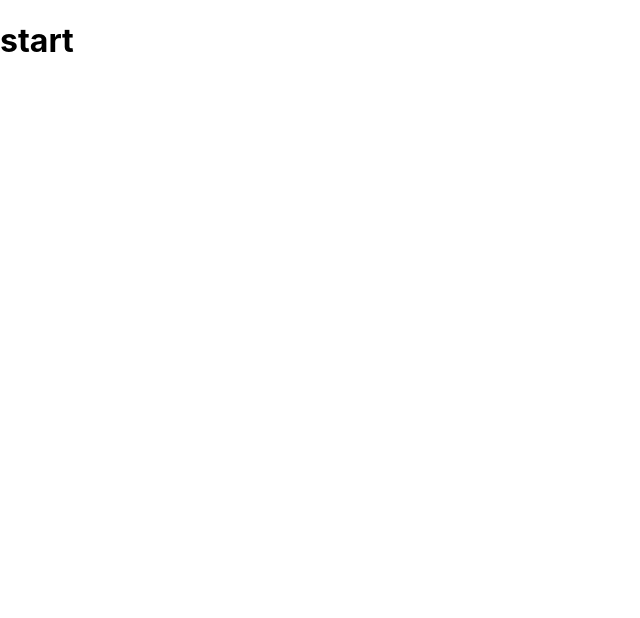
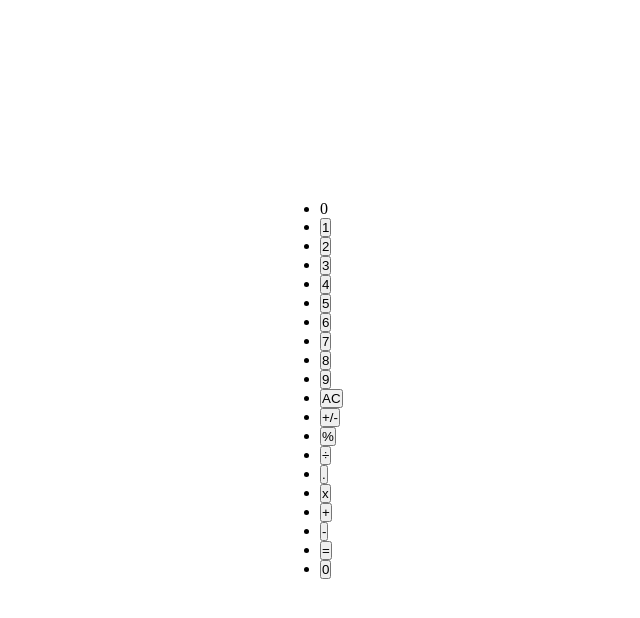
Before and after one commit to SamanAtashi/My-Math-Magicians-app, a React (Create React App) app: page / in a window 1280 px wide. Shown: the top 618 px of the page, without its empty margins (0-640 px from the left). Built offline with nearby package versions, Linux system fonts and the light colour scheme.

Commit message:
Add class calculator

```diff
--- a/package.json
+++ b/package.json
@@ -40,6 +40,7 @@
     "@babel/eslint-parser": "^7.15.0",
     "@babel/plugin-syntax-jsx": "^7.14.5",
     "@babel/preset-react": "^7.14.5",
+    "autoprefixer": "^10.3.1",
     "eslint": "^7.32.0",
     "eslint-config-airbnb": "^18.2.1",
     "eslint-plugin-import": "^2.24.0",
--- /dev/null
+++ b/src/App.css
@@ -0,0 +1,9 @@
+#root {
+  width: 50%;
+  height: 50%;
+}
+
+.App {
+  width: 100%;
+  height: 100%;
+}
--- a/src/App.js
+++ b/src/App.js
@@ -1,7 +1,10 @@
+import Calculator from './components/Calculator';
+import './App.css';
+
 function App() {
   return (
     <div className="App">
-      <h1>start</h1>
+      <Calculator />
     </div>
   );
 }
--- a/src/components/Calculator.js
+++ b/src/components/Calculator.js
@@ -0,0 +1,22 @@
+import React from 'react';
+import './Calculator.css';
+// eslint-disable-next-line react/prefer-stateless-function
+class Calculator extends React.Component {
+  render() {
+    const list = ['1', '2', '3', '4', '5', '6', '7', '8', '9', 'AC', '+/-', '%', '÷', '.', 'x', '+', '-', '='];
+
+    const listItem = list.map((item, index) => <li key={item.toString()} className={`calc-item o-${index + 1}`}><button type="button">{item}</button></li>);
+
+    return (
+      <ul className="d-flex">
+        <li className="calc-result d-flex o-0">0</li>
+        {listItem}
+        <li className="calc-item calc-zero o-19">
+          <button type="button">0</button>
+        </li>
+      </ul>
+    );
+  }
+}
+
+export default Calculator;
--- a/src/index.css
+++ b/src/index.css
@@ -1,27 +1,13 @@
-body {
+* {
   margin: 0;
-  font-family:
-    -apple-system,
-    BlinkMacSystemFont,
-    'Segoe UI',
-    'Roboto',
-    'Oxygen',
-    'Ubuntu',
-    'Cantarell',
-    'Fira Sans',
-    'Droid Sans',
-    'Helvetica Neue',
-    sans-serif;
-  -webkit-font-smoothing: antialiased;
-  -moz-osx-font-smoothing: grayscale;
+  padding: 0;
+  box-sizing: border-box;
 }
 
-/* code {
-  font-family:
-    source-code-pro,
-    Menlo,
-    Monaco,
-    Consolas,
-    'Courier New',
-    monospace;
-} */
+body {
+  width: 100vw;
+  height: 100vh;
+  display: flex;
+  justify-content: center;
+  align-items: center;
+}
```
Also changed, not shown: src/components/Calculator.css (added), 1 other file (tests, documents, lock files or other folders).
